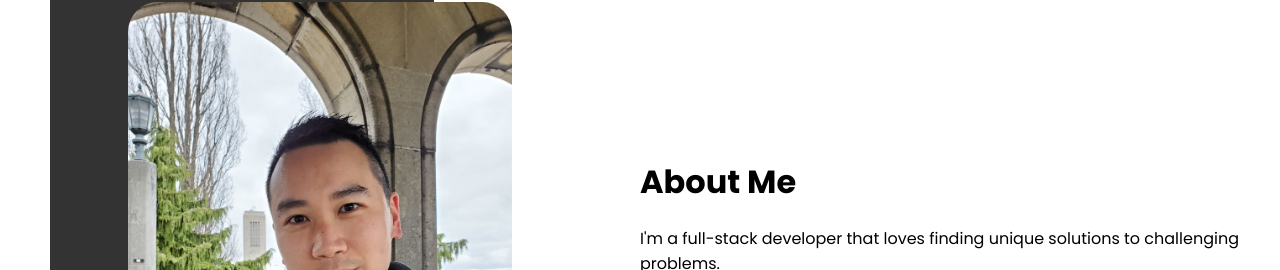
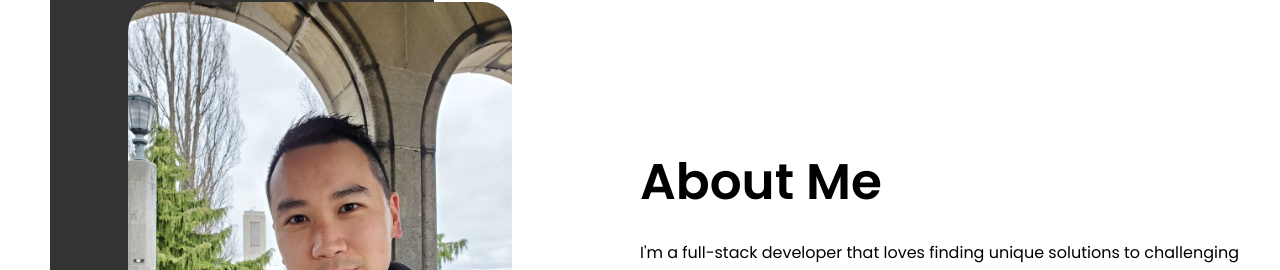
Before and after one commit to justinklam/portfolio, a React (Create React App) app: page / in a window 1280 px wide. Shown: the part 918-1188 px from the top of the page. Built offline with nearby package versions, Linux system fonts and the light colour scheme.

Commit message:
change About Me title section size

```diff
--- a/src/components/about/about.css
+++ b/src/components/about/about.css
@@ -19,6 +19,8 @@
 
 .a-title {
   margin: 20px 0px;
+  font-size: 50px;
+  font-weight: 600;
 }
 
 .a-card.bg {
```
